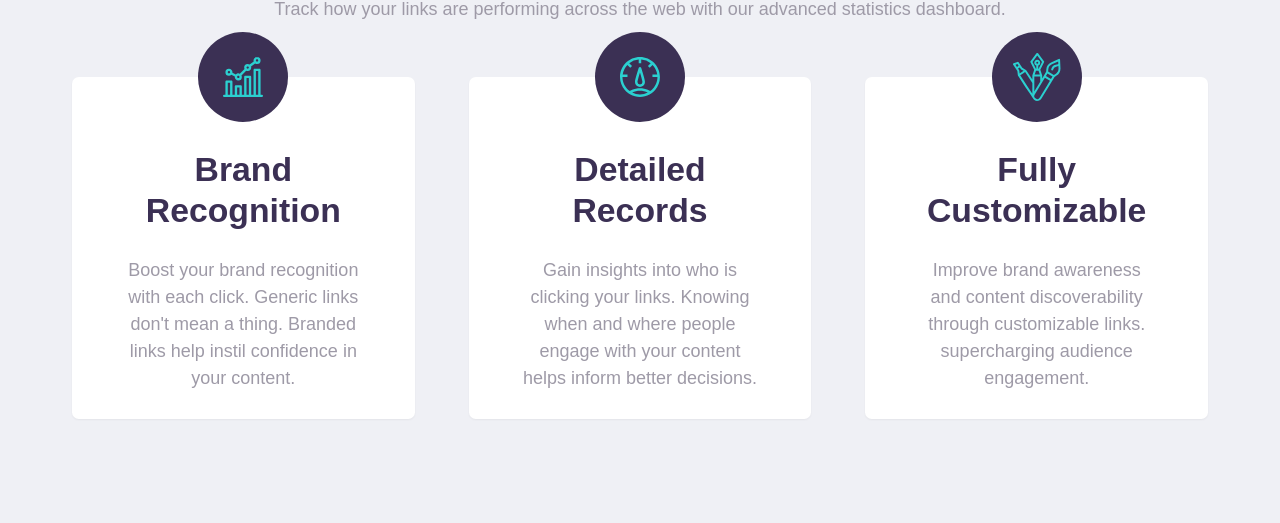
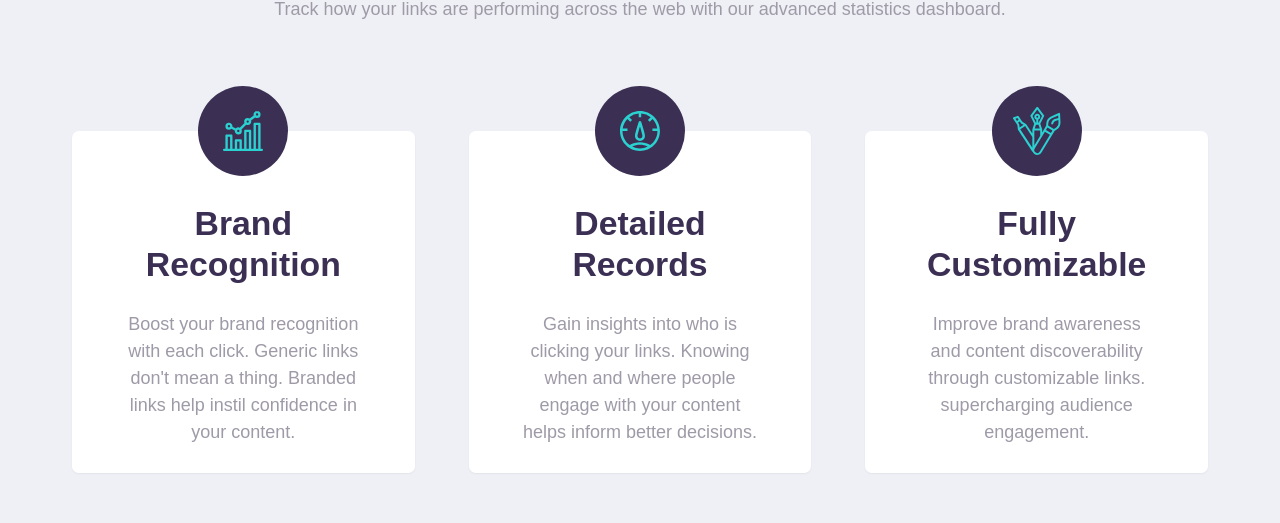
Before and after one commit to skh113/url-shortening-api-react, a React app: page / in a window 1280 px wide. Shown: the part 166-689 px from the top of the page. Built offline with nearby package versions, Linux system fonts and the light colour scheme; the HTML template or start-up script is replaced by a standard one.

Commit message:
refactored style

```diff
--- a/src/components/StatisticItem.tsx
+++ b/src/components/StatisticItem.tsx
@@ -2,11 +2,15 @@ interface Props {
   title: string;
   imageSrc: string;
   description: string;
+  cyanBar?: boolean;
 }
 
-const StatisticItem = ({ title, imageSrc, description }: Props) => {
+const StatisticItem = ({ title, imageSrc, description, cyanBar }: Props) => {
   return (
-    <div className="flex flex-col w-5/6 items-center bg-white rounded-md shadow-sm mx-6 my-8">
+    <>
+      {/* TODO: make the cyanBar */}
+      {/* <div className="absolute mobile:h-4/5 mobile:w-3 md:w-3/5 md:h-3 bg-my-cyan m-0 p-0 z-0 md:left-[20%] mobile:left-[49%]" /> */}
+      <div className="flex flex-col w-5/6 items-center bg-white rounded-md shadow-sm mx-6 my-8 z-10">
         <div className="absolute h-[90px]">
           <div className="relative flex bg-my-dark-violet rounded-full justify-center items-center h-20 w-20 top-[-50%]">
             <img
@@ -16,9 +20,12 @@ const StatisticItem = ({ title, imageSrc, description }: Props) => {
             />
           </div>
         </div>
-      <h4 className="font-bold text-3xl text-my-dark-violet mt-16">{title}</h4>
+        <h4 className="font-bold text-3xl text-my-dark-violet mt-16">
+          {title}
+        </h4>
         <p className="my-6 mx-12 text-my-grayish-violet">{description}</p>
       </div>
+    </>
   );
 };
 
--- a/src/components/Statistics.tsx
+++ b/src/components/Statistics.tsx
@@ -3,10 +3,10 @@ import StatisticItem from "./StatisticItem";
 const Statistics = () => {
   return (
     <div className=" flex flex-col items-center text-center py-16 bg-my-gray ">
-      <h2 className="font-bold text-4xl text-my-dark-violet">
+      <h2 className="font-bold text-4xl text-my-dark-violet mb-4">
         Advanced Statistics
       </h2>
-      <p className="text-my-grayish-violet my-4">
+      <p className="text-my-grayish-violet mb-16">
         Track how your links are performing across the web with our advanced
         statistics dashboard.
       </p>
@@ -19,6 +19,7 @@ const Statistics = () => {
             mean a thing. Branded links help
             instil confidence in your content."
           imageSrc="/images/icon-brand-recognition.svg"
+          cyanBar
         />
 
         <StatisticItem
@@ -28,6 +29,7 @@ const Statistics = () => {
             people engage with your content
             helps inform better decisions."
           imageSrc="/images/icon-detailed-records.svg"
+          cyanBar
         />
 
         <StatisticItem
```
Lines whose indentation alone changed are shown as unchanged.
